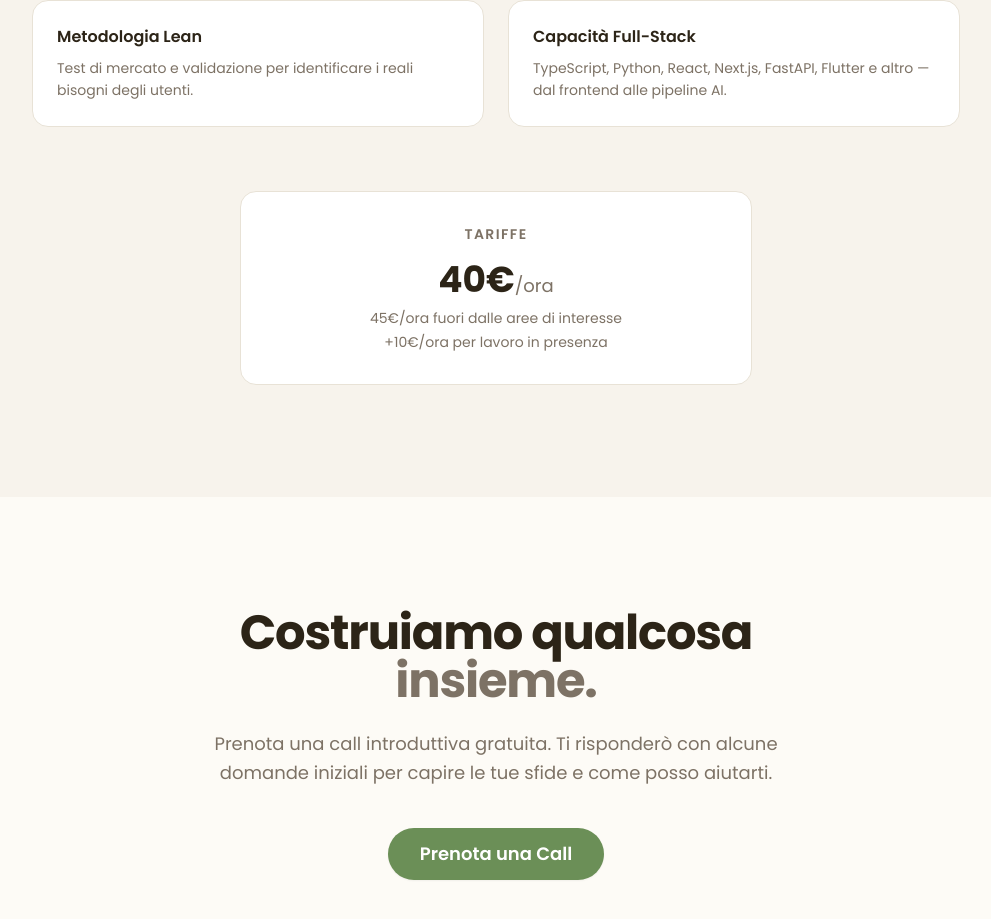
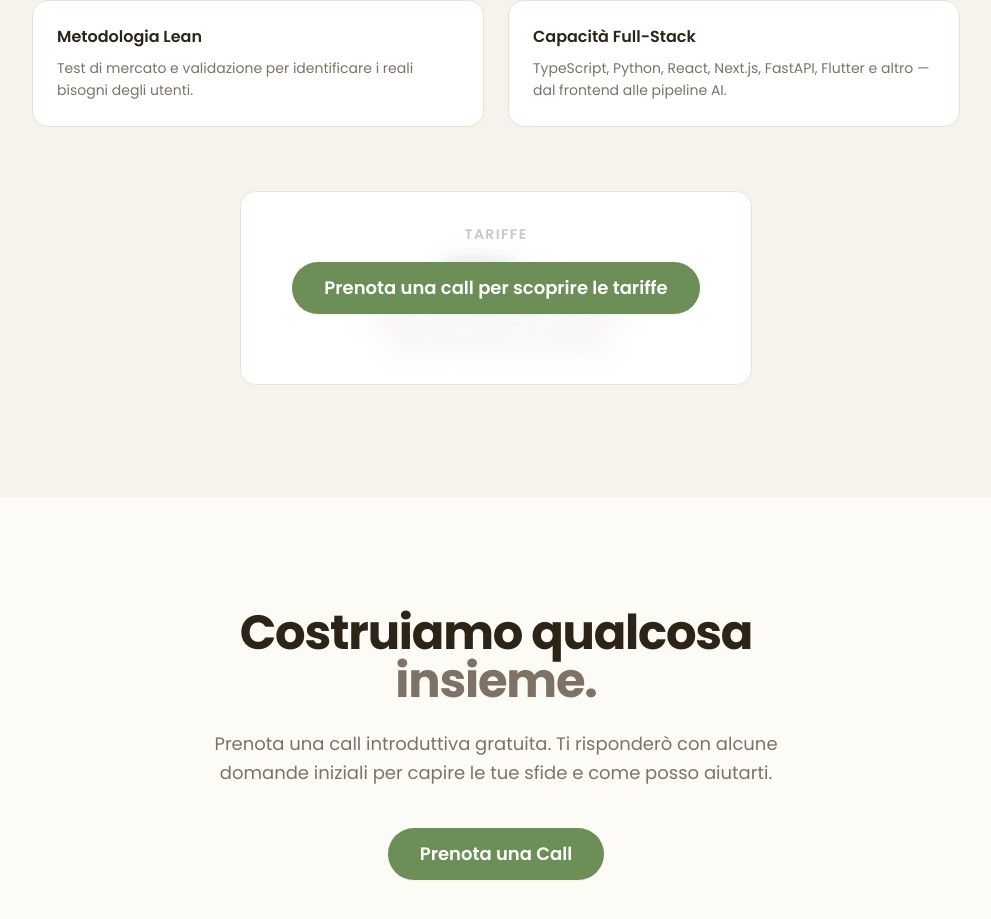
Before and after one commit to francemazzi/frasma, a Next.js app: page / in a window 1280 px wide. Shown: the part 2698-3617 px from the top of the page, without its empty margins (144-1135 px from the left). Built offline with nearby package versions, Linux system fonts and the light colour scheme.

Commit message:
feat: update WhyContactMe component with rate reveal functionality and localization support

```diff
--- a/components/organism/WhyContactMe.tsx
+++ b/components/organism/WhyContactMe.tsx
@@ -3,6 +3,7 @@
 import { motion } from "framer-motion";
 import Image from "next/image";
 import { useT } from "../../lib/i18n/context";
+import Cal from "./Cal";
 
 export default function WhyContactMe() {
   const t = useT();
@@ -68,21 +69,27 @@ export default function WhyContactMe() {
         </div>
 
         <motion.div
-          className="bg-farm-surface rounded-2xl p-8 border border-farm-border text-center max-w-lg mx-auto"
+          className="relative bg-farm-surface rounded-2xl p-8 border border-farm-border text-center max-w-lg mx-auto overflow-hidden"
           initial={{ opacity: 0, y: 20 }}
           whileInView={{ opacity: 1, y: 0 }}
           viewport={{ once: true, margin: "-50px" }}
           transition={{ duration: 0.5 }}
         >
+          <div className="select-none" aria-hidden="true">
             <h3 className="text-sm font-semibold text-farm-secondary uppercase tracking-widest mb-4">
               {t("about.rates")}
             </h3>
-          <div className="text-4xl font-bold text-farm-text mb-2">
+            <div className="text-4xl font-bold text-farm-text mb-2 blur-md">
               40&euro;<span className="text-lg font-normal text-farm-secondary">{t("about.rateUnit")}</span>
             </div>
-          <div className="space-y-1 text-sm text-farm-secondary">
+            <div className="space-y-1 text-sm text-farm-secondary blur-md">
               <p>{t("about.rateOutside")}</p>
               <p>{t("about.rateOnsite")}</p>
+            </div>
+          </div>
+
+          <div className="absolute inset-0 flex items-center justify-center bg-farm-surface/60">
+            <Cal textButton={t("about.rateReveal")} buttonType="default" />
           </div>
         </motion.div>
       </div>
--- a/lib/i18n/en.ts
+++ b/lib/i18n/en.ts
@@ -39,6 +39,7 @@ export const en: Record<string, string> = {
   "about.rateUnit": "/hr",
   "about.rateOutside": "45\u20AC/hr outside core areas of interest",
   "about.rateOnsite": "+10\u20AC/hr for on-site work",
+  "about.rateReveal": "Book a call to see rates",
   "about.prop1.title": "Dedicated Partnership",
   "about.prop1.desc": "I carefully select projects and provide end-to-end support, from strategy through development.",
   "about.prop2.title": "Domain Expertise",
--- a/lib/i18n/it.ts
+++ b/lib/i18n/it.ts
@@ -39,6 +39,7 @@ export const it: Record<string, string> = {
   "about.rateUnit": "/ora",
   "about.rateOutside": "45\u20AC/ora fuori dalle aree di interesse",
   "about.rateOnsite": "+10\u20AC/ora per lavoro in presenza",
+  "about.rateReveal": "Prenota una call per scoprire le tariffe",
   "about.prop1.title": "Partnership Dedicata",
   "about.prop1.desc": "Seleziono i progetti con cura e offro supporto end-to-end, dalla strategia allo sviluppo.",
   "about.prop2.title": "Competenza di Dominio",
```
Lines whose indentation alone changed are shown as unchanged.
